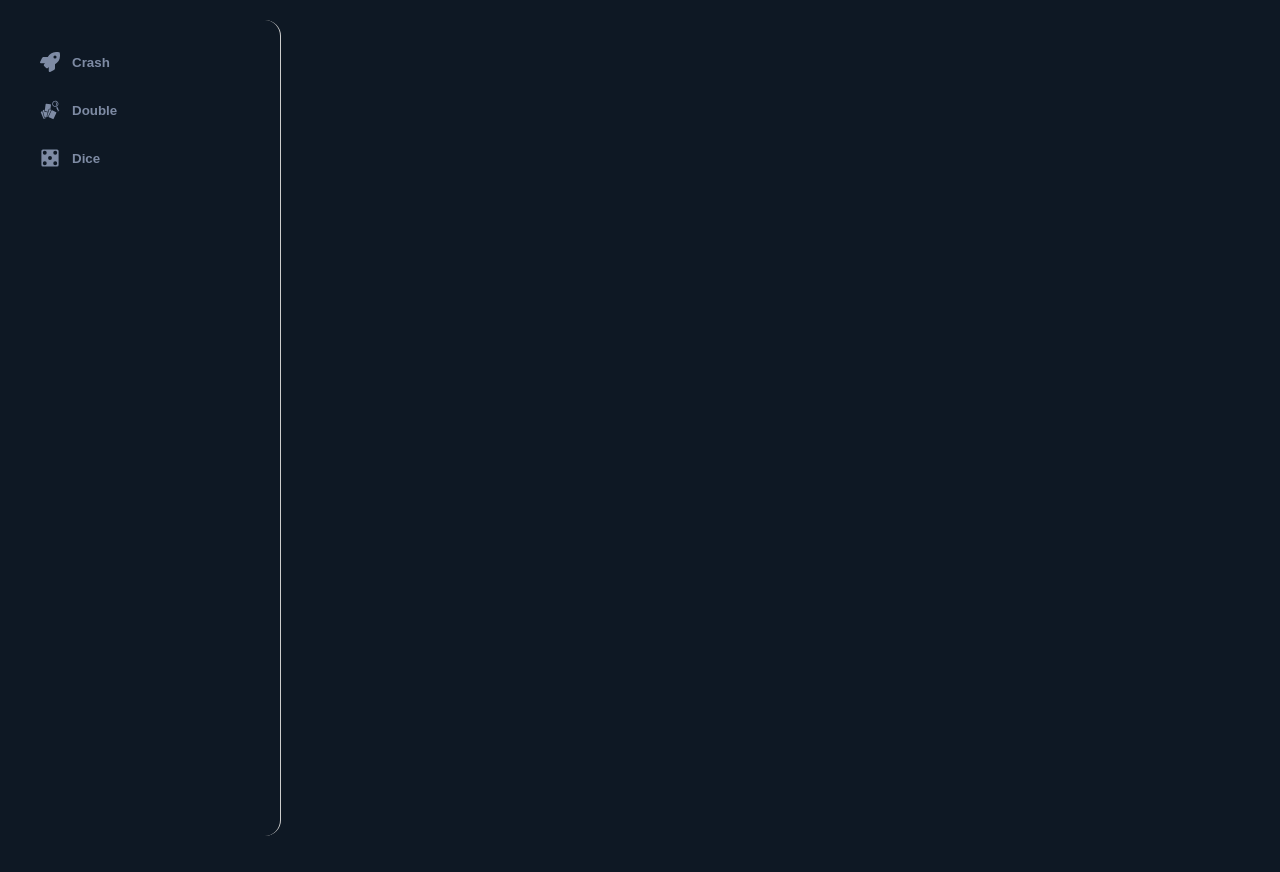
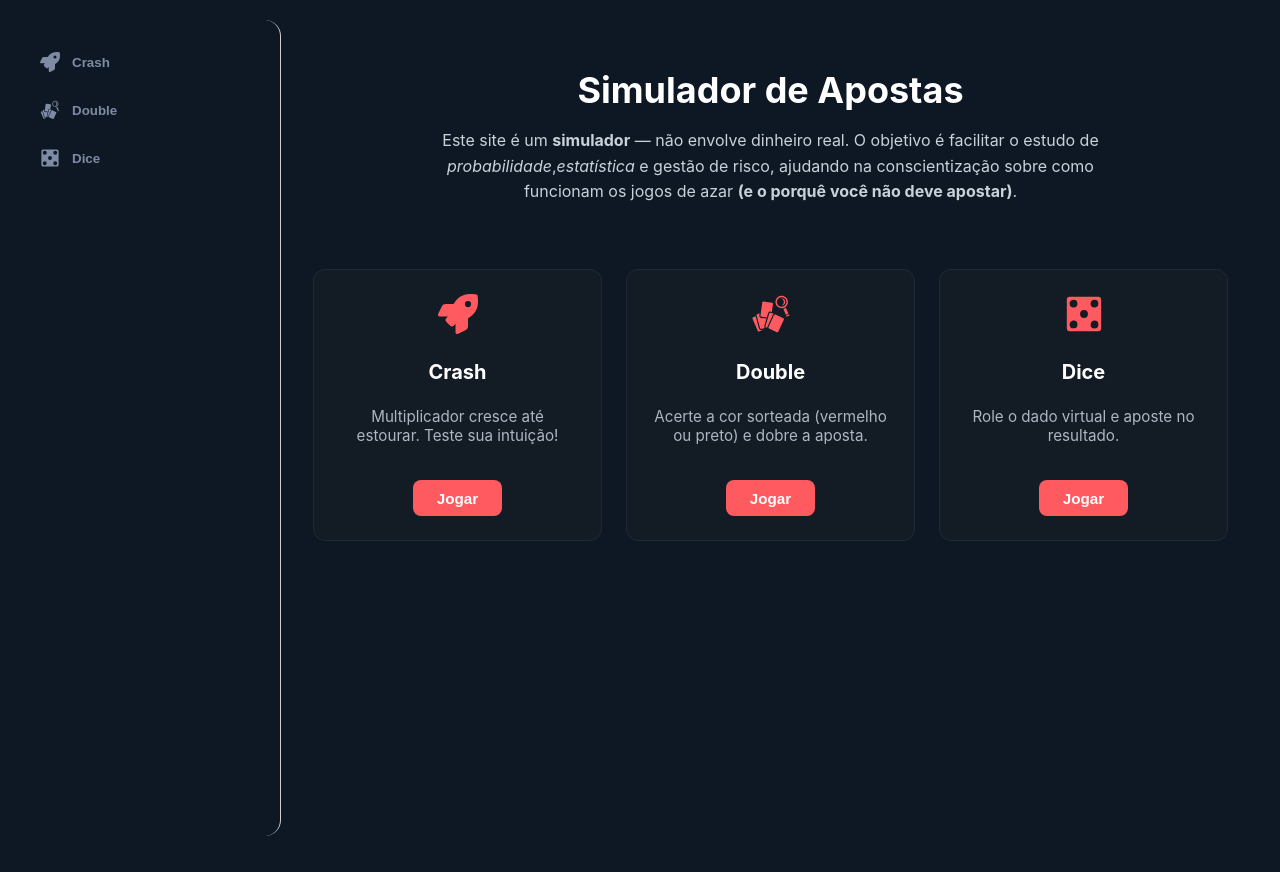
Before and after one commit to Lucas-Inacioo/Gamble, a React (Create React App) app: page / in a window 1280 px wide. Built offline with nearby package versions, Linux system fonts and the light colour scheme.

Commit message:
Landing page

```diff
--- a/src/App.css
+++ b/src/App.css
@@ -9,7 +9,7 @@
   padding-right: 20px;
 }
 
-.conteudo-principal {
+.main-page {
   flex-grow: 1;
   padding-left: 20px;
 }
--- a/src/components/HomePage/HomePage.css
+++ b/src/components/HomePage/HomePage.css
@@ -78,7 +78,7 @@ body {
     font-size: 20px;
 }
 
-.conteudo-principal {
+.main-page {
     flex: 1;
     padding: 1rem;
     overflow: auto;
--- a/src/components/HomePage/HomePage.js
+++ b/src/components/HomePage/HomePage.js
@@ -1,6 +1,7 @@
 import React, { useState } from 'react';
 import CrashPage from '../Crash/CrashPage/CrashPage';
 import SimulateCrashGames from '../Crash/SimulateCrashGames/SimulateCrashGames';
+import Menu from '../Menu/Menu';
 import { FaRocket } from 'react-icons/fa';
 import { GiDiceSixFacesFive, GiCardPick } from 'react-icons/gi';
 import './HomePage.css';
@@ -33,8 +34,16 @@ const HomePage = () => {
         </ul>
       </aside>
 
-      <main className="conteudo-principal">
-        {currentGame === 'Crash' && (
+      <main className="main-page">
+        {/* Main Page */}
+        {!currentGame && (
+          <div className="menu">
+            <Menu setCurrentGame={setCurrentGame} />
+          </div>
+        )}
+
+        {/* Crash */}
+        {currentGame === 'crash' && (
           <div className="crash-container">
             <CrashPage setCurrentGame={setCurrentGame} />
           </div>
--- /dev/null
+++ b/src/components/Menu/Menu.css
@@ -0,0 +1,87 @@
+/* ---------- layout base ---------- */
+.landing {
+  display: flex;
+  flex-direction: column;
+  align-items: center;
+  padding: 2rem 1rem;
+  min-height: 100vh;
+  background: #0e1824;
+  color: #c9d1d9;
+  box-sizing: border-box;
+}
+
+/* ---------- hero section ---------- */
+.hero {
+  max-width: 680px;
+  text-align: center;
+  margin-bottom: 3rem;
+}
+.hero-title {
+  font-size: 2.25rem;
+  margin: 0 0 1rem;
+  color: #ffffff;
+}
+.hero-text {
+  font-size: 1rem;
+  line-height: 1.6;
+}
+
+/* ---------- cards grid ---------- */
+.games-grid {
+  width: 100%;
+  max-width: 960px;
+  display: grid;
+  gap: 1.5rem;
+  grid-template-columns: repeat(auto-fit, minmax(240px, 1fr));
+}
+
+/* ---------- individual card ---------- */
+.game-card {
+  background: #131b24;
+  border: 1px solid #1f2a38;
+  border-radius: 12px;
+  padding: 1.5rem;
+  display: flex;
+  flex-direction: column;
+  align-items: center;
+  text-align: center;
+  transition: transform 0.2s, box-shadow 0.2s;
+}
+.game-card:hover {
+  transform: translateY(-4px);
+  box-shadow: 0 6px 18px rgba(0, 0, 0, 0.4);
+}
+
+.game-icon {
+  font-size: 2.5rem;
+  margin-bottom: 1rem;
+  color: #ff5a5f;
+}
+
+.game-title {
+  font-size: 1.25rem;
+  margin: 0 0 0.5rem;
+  color: #ffffff;
+}
+
+.game-desc {
+  font-size: 0.95rem;
+  flex: 1;               /* empurra o botão para o rodapé */
+  color: #adb7c3;
+}
+
+.play-button {
+  margin-top: 1.25rem;
+  background: #ff5a5f;
+  color: #ffffff;
+  border: none;
+  padding: 0.6rem 1.5rem;
+  font-size: 0.95rem;
+  font-weight: 600;
+  border-radius: 8px;
+  cursor: pointer;
+  transition: background 0.2s;
+}
+.play-button:hover {
+  background: #ff3036;
+}
--- /dev/null
+++ b/src/components/Menu/Menu.js
@@ -0,0 +1,65 @@
+import React from 'react';
+import { FaRocket } from 'react-icons/fa';
+import { GiCardPick, GiDiceSixFacesFive } from 'react-icons/gi';
+import './Menu.css';
+
+/**
+ * Landing menu shown on first access.
+ * This component displays a grid of game options
+ * with icons, titles, descriptions, and a button to play.
+ */
+const games = [
+  {
+    id: 'crash',
+    label: 'Crash',
+    description: 'Multiplicador cresce até estourar. Teste sua intuição!',
+    icon: <FaRocket />,
+  },
+  {
+    id: 'double',
+    label: 'Double',
+    description: 'Acerte a cor sorteada (vermelho ou preto) e dobre a aposta.',
+    icon: <GiCardPick />,
+  },
+  {
+    id: 'dice',
+    label: 'Dice',
+    description: 'Role o dado virtual e aposte no resultado.',
+    icon: <GiDiceSixFacesFive />,
+  },
+];
+
+function Menu({ setCurrentGame }) {
+  return (
+    <main className="landing">
+      <section className="hero">
+        <h1 className="hero-title">Simulador de Apostas</h1>
+        <p className="hero-text">
+          Este site é um <strong>simulador</strong> — não envolve dinheiro real.
+          O objetivo é facilitar o estudo de <em>probabilidade</em>,
+          <em>estatística</em> e gestão de risco, ajudando na conscientização
+          sobre como funcionam os jogos de azar <strong>(e o porquê você não deve apostar)</strong>.
+        </p>
+      </section>
+
+      <section className="games-grid">
+        {games.map(({ id, label, description, icon }) => (
+          <div key={id} className="game-card">
+            <div className="game-icon">{icon}</div>
+            <h3 className="game-title">{label}</h3>
+            <p className="game-desc">{description}</p>
+            <button
+              type="button"
+              className="play-button"
+              onClick={() => setCurrentGame(id)}
+            >
+              Jogar
+            </button>
+          </div>
+        ))}
+      </section>
+    </main>
+  );
+}
+
+export default Menu;
```
